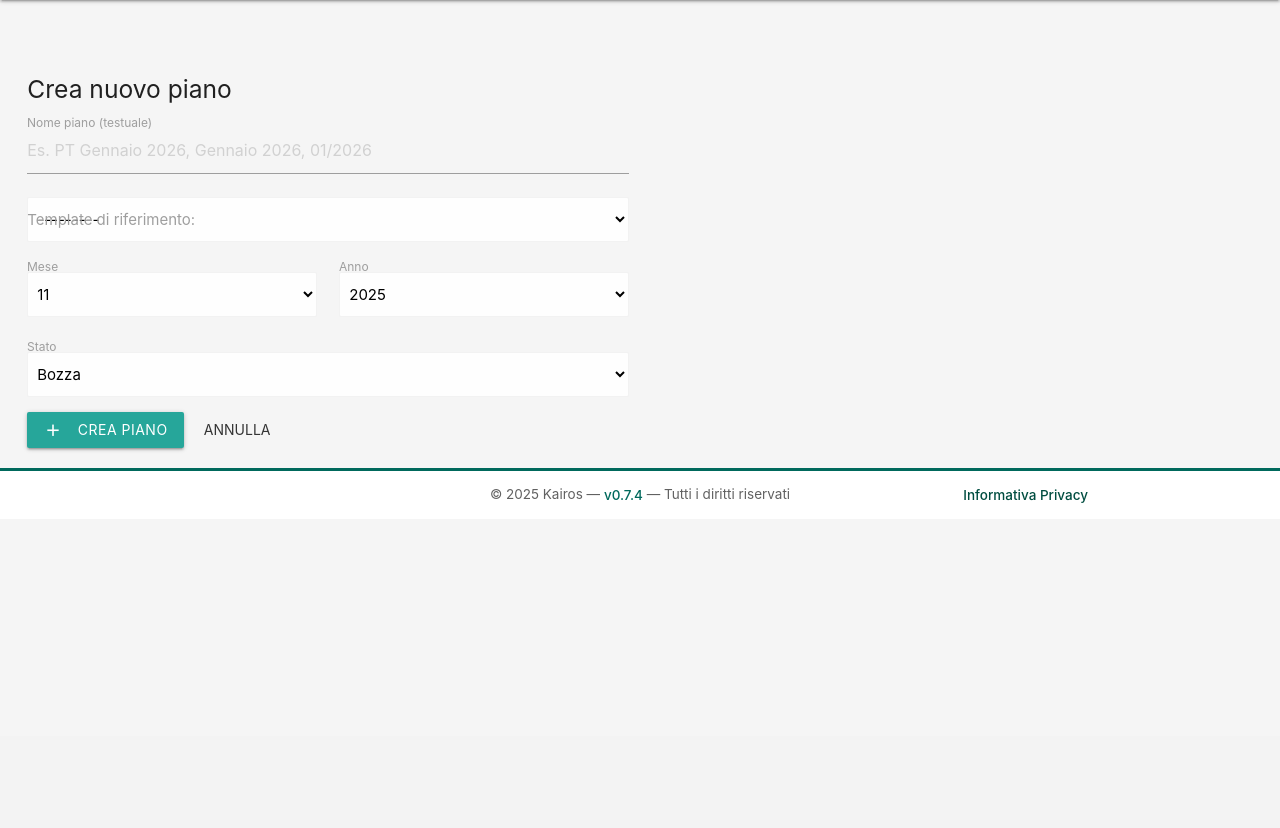
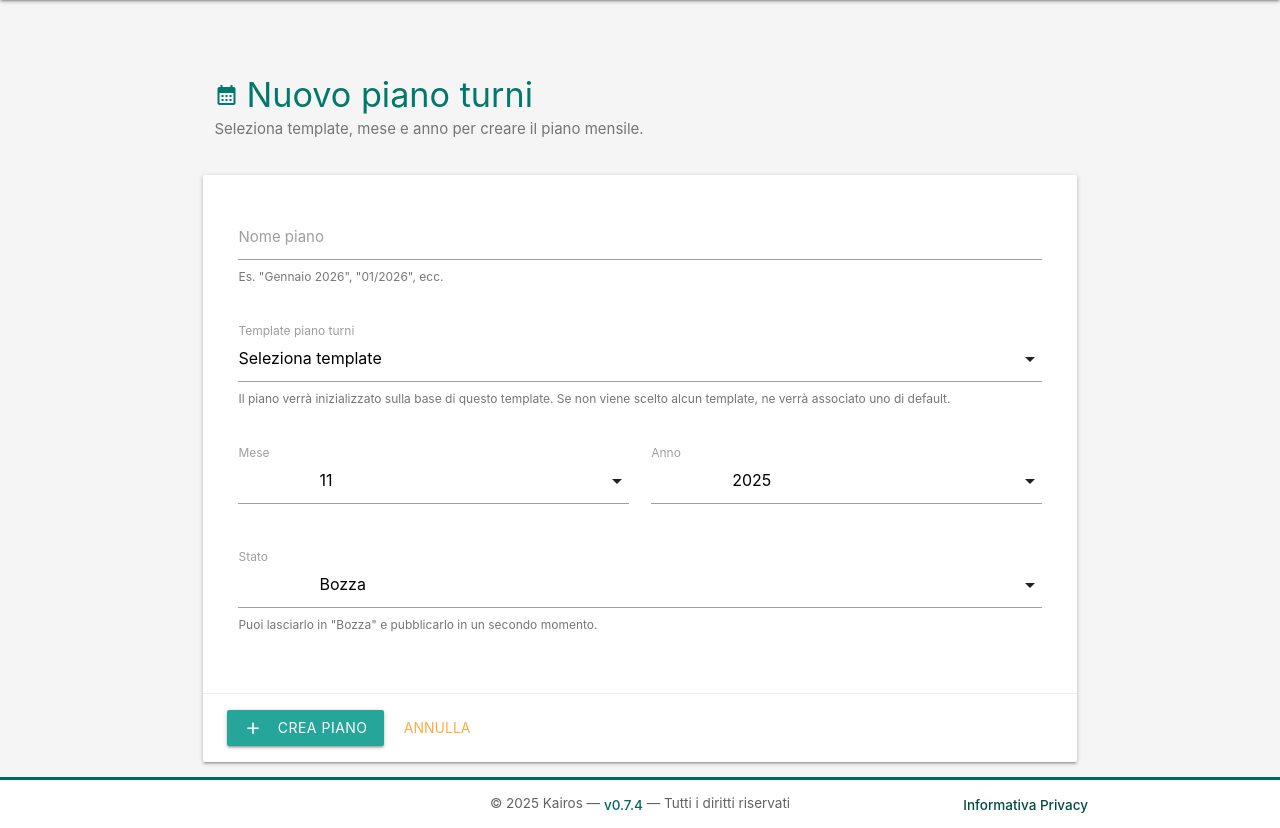
Before and after one commit to darkkillex/shiftplanner, a Django app: page /plans/new/ in a window 1280 px wide. Shown: the part 64-892 px from the top of the page. Before the commit the page ends 800 px from the top, so only its background shows below. Run offline with Django 5.2, Linux system fonts and the light colour scheme; the first user in the database is signed in; tables that the repository leaves empty hold one stand-in row (Sample ...).

Commit message:
feat(template PT): materialize pagina creazione nuovo piano turni

```diff
--- a/core/forms.py
+++ b/core/forms.py
@@ -6,13 +6,6 @@ class PlanCreateForm(forms.ModelForm):
     class Meta:
         model = Plan
         fields = ["name", "month", "year", "status", "template"]
-        widgets = {
-            "name": forms.TextInput(attrs={
-                #"class": "browser-default",
-                "placeholder": "Es. PT Gennaio 2026, Gennaio 2026, 01/2026"
-            }),
-            # month, year, status li settiamo in __init__ come Select
-        }
 
     def __init__(self, *args, **kwargs):
         super().__init__(*args, **kwargs)
--- a/templates/plan_create.html
+++ b/templates/plan_create.html
@@ -1,63 +1,149 @@
 {% extends "layout.html" %}
 {% load static %}
 
-{% block title %}Crea nuovo piano — Shift Planner{% endblock %}
+{% block title %}Nuovo piano turni — Kairos Shift Planner{% endblock %}
 
 {% block content %}
-<div class="row">
+<div class="container" style="max-width:900px;">
+
+  <!-- Header -->
+  <div class="row" style="margin-top:10px">
     <div class="col s12">
-    <h5 style="margin-top:0;">Crea nuovo piano</h5>
-  </div>
-
-  <form method="post" class="col s12 m8 l6">
-    {% csrf_token %}
-
-    <!-- Nome piano -->
-    <div class="input-field">
-      <label class="active" for="{{ form.name.id_for_label }}">Nome piano (testuale)</label>
-      {{ form.name }}
-      {% if form.name.errors %}<div class="red-text">{{ form.name.errors }}</div>{% endif %}
-    </div>
-
-    <!-- Campo Template piano turni -->
-    <div class="input-field">
-      {{ form.template.label_tag }}
-      {{ form.template }}
-    </div>
-
-    <div class="row">
-      <!-- Mese (1..12) -->
-      <div class="input-field col s6">
-        <label class="active" for="{{ form.month.id_for_label }}">Mese</label>
-        {{ form.month }}
-        {% if form.month.errors %}<div class="red-text">{{ form.month.errors }}</div>{% endif %}
-      </div>
-
-      <!-- Anno (>=2025) -->
-      <div class="input-field col s6">
-        <label class="active" for="{{ form.year.id_for_label }}">Anno</label>
-        {{ form.year }}
-        {% if form.year.errors %}<div class="red-text">{{ form.year.errors }}</div>{% endif %}
+      <h4 class="valign-wrapper teal-text text-darken-2" style="gap:8px; margin:0;">
+        <i class="material-icons">calendar_month</i>
+        Nuovo piano turni
+      </h4>
+      <p class="grey-text text-darken-1" style="margin-top:4px;">
+        Seleziona template, mese e anno per creare il piano mensile.
+      </p>
     </div>
   </div>
 
-    <!-- Stato (Bozza/Pubblicato) -->
-    <div class="input-field">
-      <label class="active" for="{{ form.status.id_for_label }}">Stato</label>
-      {{ form.status }}
-      {% if form.status.errors %}<div class="red-text">{{ form.status.errors }}</div>{% endif %}
+  <!-- Card form -->
+  <div class="card">
+    <form method="post" novalidate>
+      {% csrf_token %}
+      <div class="card-content">
+
+        <!-- Nome piano (input normale) -->
+        <div class="row">
+          <div class="input-field col s12">
+            <label class="active" for="{{ form.name.id_for_label }}">Nome piano</label>
+            {{ form.name }}
+            {% if form.name.errors %}
+              <span class="red-text text-darken-2">{{ form.name.errors }}</span>
+            {% else %}
+              <span class="helper-text">Es. "Gennaio 2026", "01/2026", ecc.</span>
+            {% endif %}
+          </div>
+        </div>
+
+        <!-- Template piano turni (select Materialize) -->
+        <div class="row">
+          <div class="input-field col s12">
+            <select name="{{ form.template.name }}" id="{{ form.template.id_for_label }}" required>
+              <option value="" disabled {% if not form.template.value %}selected{% endif %}>Seleziona template</option>
+              {% for t in form.fields.template.queryset %}
+                <option value="{{ t.id }}"
+                        {% if form.template.value|stringformat:"s" == t.id|stringformat:"s" %}selected{% endif %}>
+                  {{ t.name }}
+                </option>
+              {% endfor %}
+            </select>
+            <label for="{{ form.template.id_for_label }}">Template piano turni</label>
+
+            {% if form.template.errors %}
+              <span class="red-text text-darken-2">{{ form.template.errors }}</span>
+            {% else %}
+              <span class="helper-text">Il piano verrà inizializzato sulla base di questo template.
+                Se non viene scelto alcun template, ne verrà associato uno di default.</span>
+            {% endif %}
+          </div>
+        </div>
+
+        <!-- Mese / Anno (select Materialize) -->
+        <div class="row">
+
+          <!-- Mese -->
+          <div class="input-field col s12 m6">
+            <select name="{{ form.month.name }}" id="{{ form.month.id_for_label }}" required>
+              {% for value, label in form.month.field.choices %}
+                <option value="{{ value }}"
+                        {% if form.month.value|stringformat:"s" == value|stringformat:"s" %}selected{% endif %}>
+                  {{ label }}
+                </option>
+              {% endfor %}
+            </select>
+            <label for="{{ form.month.id_for_label }}">Mese</label>
+            {% if form.month.errors %}
+              <span class="red-text text-darken-2">{{ form.month.errors }}</span>
+            {% endif %}
+          </div>
+
+          <!-- Anno -->
+          <div class="input-field col s12 m6">
+            <select name="{{ form.year.name }}" id="{{ form.year.id_for_label }}" required>
+              {% for value, label in form.year.field.choices %}
+                <option value="{{ value }}"
+                        {% if form.year.value|stringformat:"s" == value|stringformat:"s" %}selected{% endif %}>
+                  {{ label }}
+                </option>
+              {% endfor %}
+            </select>
+            <label for="{{ form.year.id_for_label }}">Anno</label>
+            {% if form.year.errors %}
+              <span class="red-text text-darken-2">{{ form.year.errors }}</span>
+            {% endif %}
+          </div>
+
+        </div>
+
+        <!-- Stato (Bozza / Pubblicato, ecc.) -->
+        <div class="row">
+          <div class="input-field col s12">
+            <select name="{{ form.status.name }}" id="{{ form.status.id_for_label }}" required>
+              {% for value, label in form.status.field.choices %}
+                <option value="{{ value }}"
+                        {% if form.status.value|stringformat:"s" == value|stringformat:"s" %}selected{% endif %}>
+                  {{ label }}
+                </option>
+              {% endfor %}
+            </select>
+            <label for="{{ form.status.id_for_label }}">Stato</label>
+            {% if form.status.errors %}
+              <span class="red-text text-darken-2">{{ form.status.errors }}</span>
+            {% else %}
+              <span class="helper-text">Puoi lasciarlo in "Bozza" e pubblicarlo in un secondo momento.</span>
+            {% endif %}
+          </div>
         </div>
 
         {% if form.non_field_errors %}
-      <div class="card-panel red lighten-4 red-text text-darken-4" style="padding:8px 12px;">
+          <div class="card-panel red lighten-4 red-text text-darken-4" style="padding:8px 12px; margin-top:8px;">
             {{ form.non_field_errors }}
           </div>
         {% endif %}
+      </div>
 
+      <div class="card-action">
         <button type="submit" class="btn waves-effect waves-light">
           <i class="material-icons left">add</i>Crea piano
         </button>
         <a href="{% url 'home' %}" class="btn-flat waves-effect">Annulla</a>
+      </div>
     </form>
   </div>
+
+</div>
 {% endblock %}
+
+{% block extra_js %}
+<script>
+document.addEventListener('DOMContentLoaded', function() {
+  if (window.M && M.FormSelect) {
+    const elems = document.querySelectorAll('select');
+    M.FormSelect.init(elems);
+  }
+});
+</script>
+{% endblock %}
```
Lines whose indentation alone changed are shown as unchanged.
